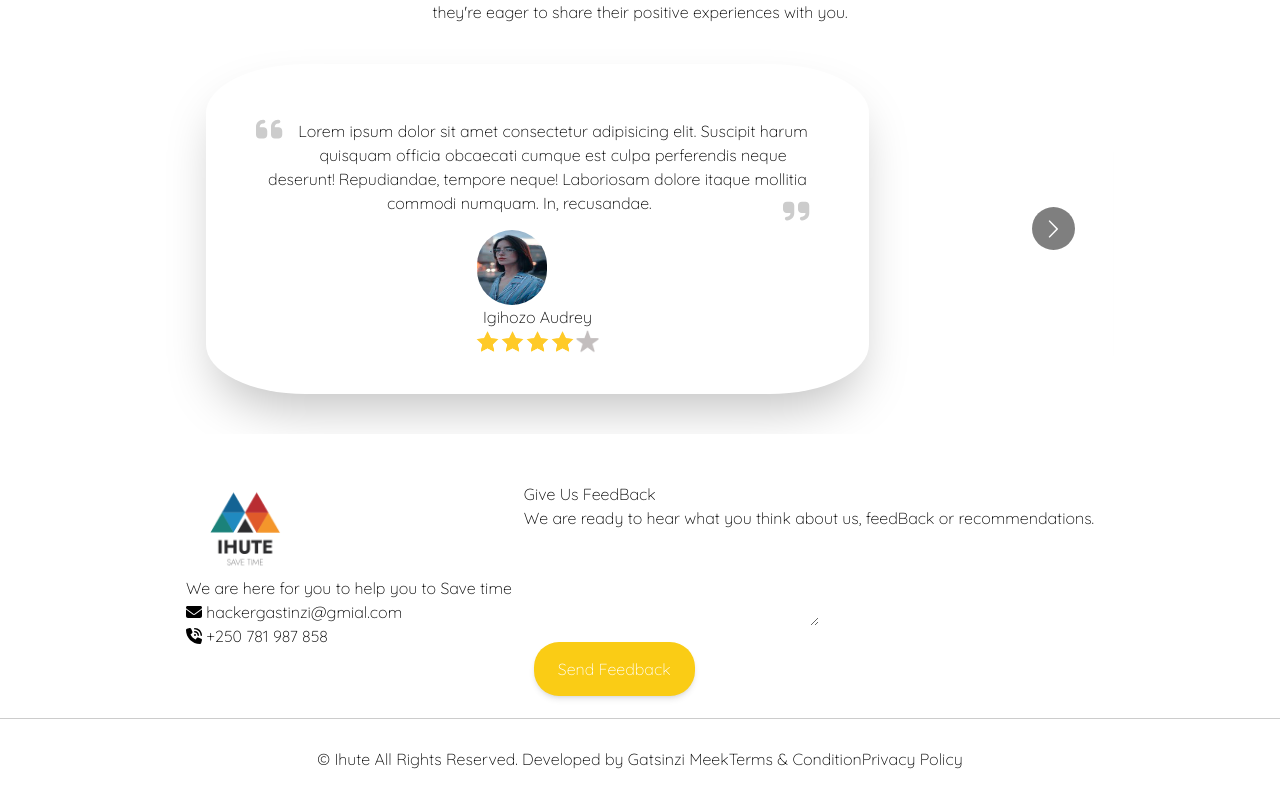
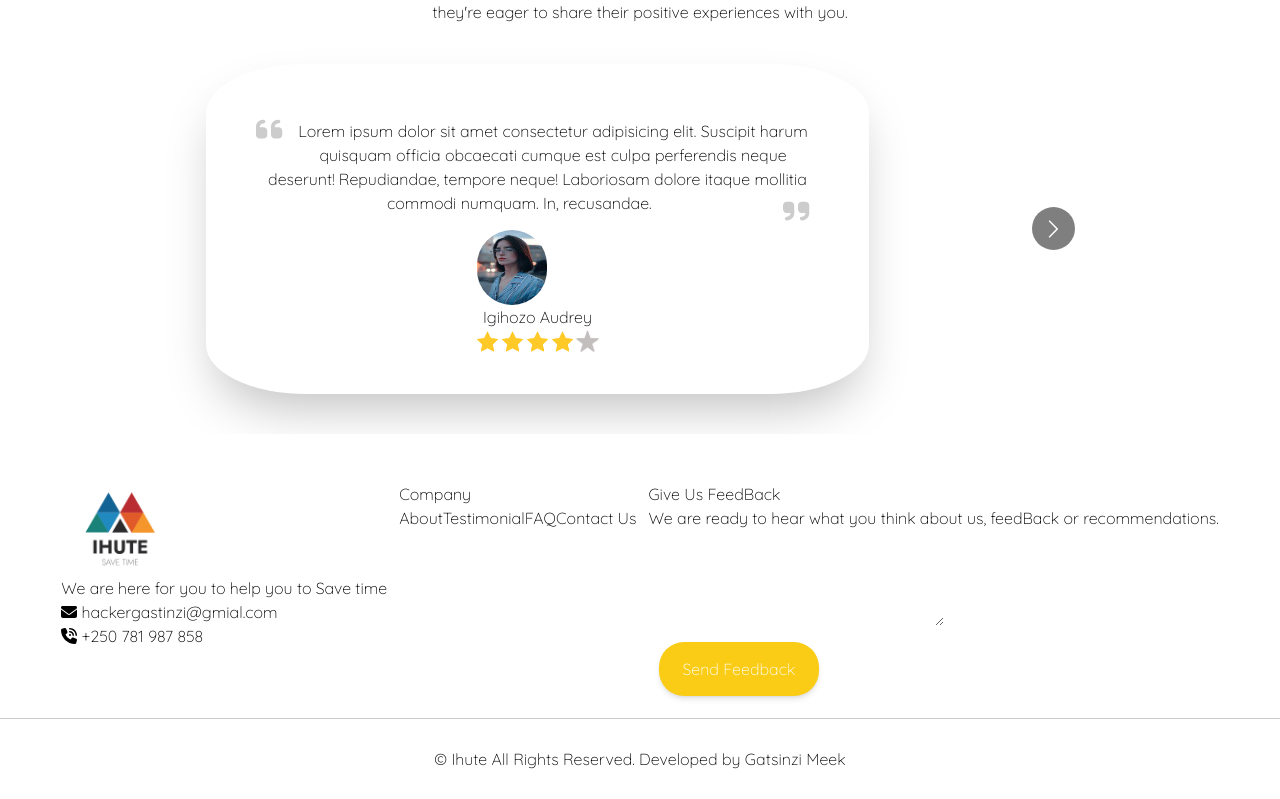
Before and after one commit to Gatsinzimeek/IHUTE, a React (Create React App) app: page / in a window 1280 px wide. Shown: the part 1309-2108 px from the top of the page. Built offline with nearby package versions, Linux system fonts and the light colour scheme; no server answers.

Commit message:
new features

```diff
--- a/src/Component/Footer/Footer.jsx
+++ b/src/Component/Footer/Footer.jsx
@@ -19,6 +19,14 @@ const Footer = () => {
           </div>
         </div>
       </div>
+      <div className='flex-5'>
+        <h1>Company</h1>
+
+        <Link to='#'>About</Link>
+        <Link to='#'>Testimonial</Link>
+        <Link to='#'>FAQ</Link>
+        <Link to='#'>Contact Us</Link>
+      </div>
       <div>
         <h1> Give Us FeedBack</h1>
         <p>
@@ -32,10 +40,6 @@ const Footer = () => {
       <div>
         <p> &copy; Ihute All Rights Reserved. Developed by Gatsinzi Meek</p>
       </div>
-      <div >
-        <Link to='#'>Terms & Condition</Link>
-        <Link to='#'>Privacy Policy</Link>
-      </div>
     </div>
     </footer>
   )
--- a/src/Component/Testimonial-section/Testimonial.jsx
+++ b/src/Component/Testimonial-section/Testimonial.jsx
@@ -28,7 +28,7 @@ const Testimonial = () => {
     <section id='Testimonial' className='text-center m-12 relative'>
        <h1 className='text-[30px] mb-[20px]'>What Our Customer say</h1>
        <p className='w-[50%] m-auto text-center'>Discover the positive impact we've made on the our clients by reading through their testimonials. Our clients have experienced our service and results, and they're eager to share their positive experiences with you.</p>
-      <Carousel responsive={responsive} className='w-[80%] m-auto p-10 '>
+      <Carousel responsive={responsive} className='w-[80%] m-auto p-10 z-10 '>
 
           <PersonDetail image={profile1} name='Igihozo Audrey' />
           <PersonDetail image={profile2} name='Gatsinzi Ernest' />
```
